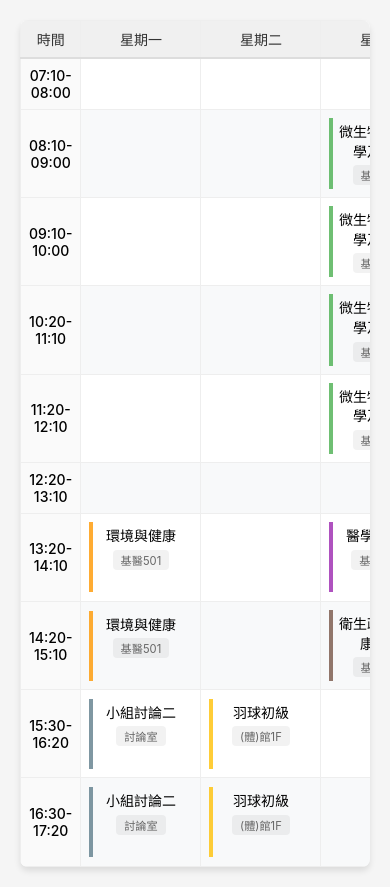
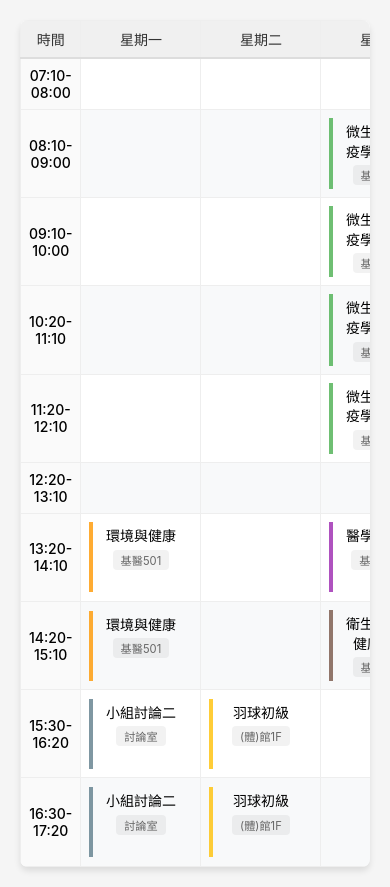
Before and after one commit to jedieason/course, a plain HTML site: page index.html in a window 390 px wide. Drawn offline with Linux system fonts and the light colour scheme.

Commit message:
Update index.html

```diff
--- a/index.html
+++ b/index.html
@@ -154,6 +154,11 @@
             .course-location {
                 font-size: 0.8em;
             }
+
+            .course-name {
+        width: 80px;
+    }
+
         }
     </style>
 </head>
```
